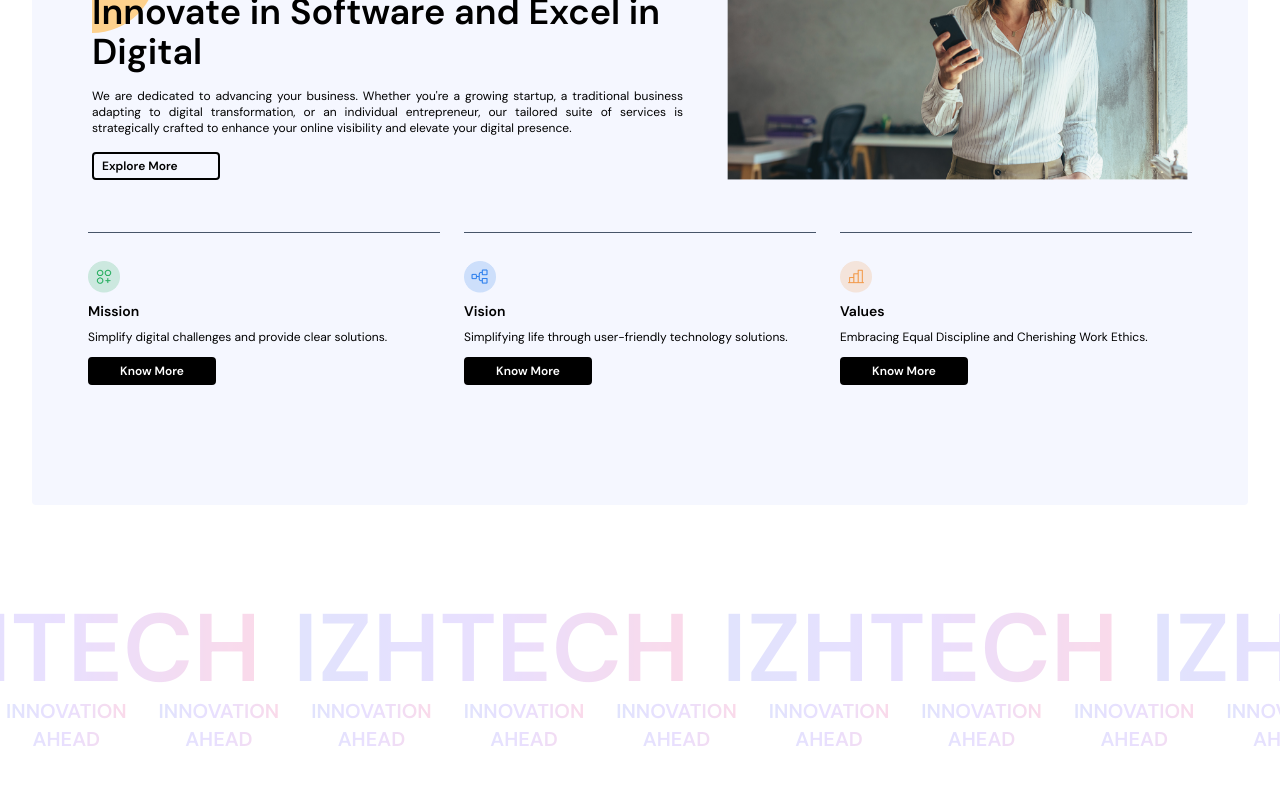
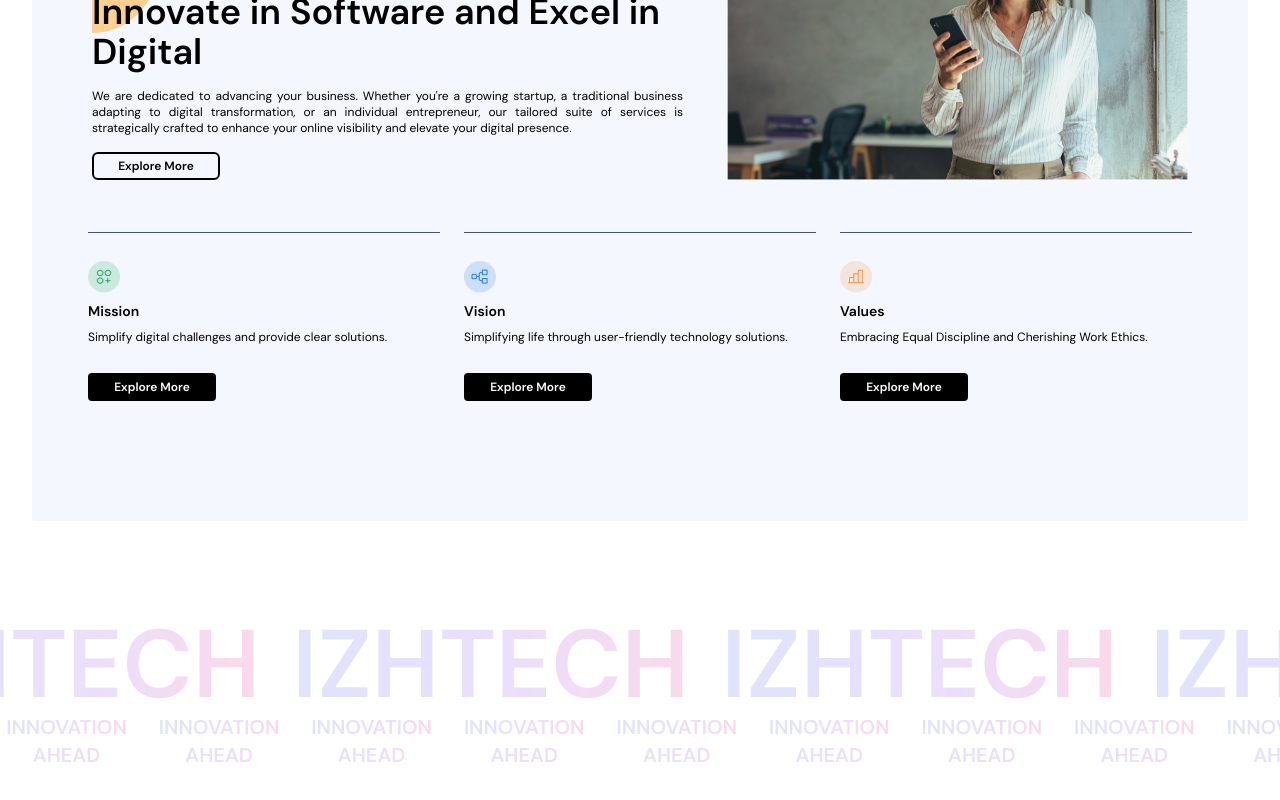
Before and after one commit to RexKnar/izhtech-react-latest, a React (Vite) app: page / in a window 1280 px wide. Shown: the part 1242-2042 px from the top of the page. Built offline with nearby package versions, Linux system fonts and the light colour scheme.

Commit message:
buttonchange

```diff
--- a/src/pages/about/components/Testimonials.tsx
+++ b/src/pages/about/components/Testimonials.tsx
@@ -1,6 +1,7 @@
 import { Carousel } from "flowbite-react";
 import { MoveLeft, MoveRight } from "lucide-react";
 import { customTheme } from "../../../shared/configs/testimonialSliderConfig";
+import { LinkButton } from "../../../shared/components/buttons/LinkButton";
 
 export default function Testimonials() {
   return (
@@ -11,9 +12,9 @@
           What our clients say
           <br /> about Izh-Tech.
         </h1>
-        <button className="h-6 mt-3 text-xs text-white rounded w-28 bg-gradient-to-r from-indigo-500 via-purple-500 to-pink-500 rounded-2l">
-          More Reviews <span>{"->"}</span>
-        </button>
+        <LinkButton variant={"gradient"}>
+             more info
+            </LinkButton>
       </div>
       <div className="w-full sm:w-2/4">
 
--- a/src/pages/home/components/Banner.tsx
+++ b/src/pages/home/components/Banner.tsx
@@ -2,7 +2,8 @@
 import { fadeIn } from "../../../shared/animation/variants";
 import MissionStatement from "./Missionstatement";
 import CustomObject from "../../../shared/components/CustomObjects";
-import { Link } from "react-router-dom";
+
+import { LinkButton } from "../../../shared/components/buttons/LinkButton";
 
 export default function banner() {
   return (
@@ -24,10 +25,11 @@
             <p className="z-10 pt-4 pb-4 text-xs text-justify">
             We are dedicated to advancing your business. Whether you're a growing startup, a traditional business adapting to digital transformation, or an individual entrepreneur, our tailored suite of services is strategically crafted to enhance your online visibility and elevate your digital presence.
             </p>
-            <Link to={'/about'} className="w-32 px-2 py-1 text-xs font-bold text-black border-2 border-black rounded">
+            <LinkButton href={'/about'} variant={"outline"} size={"xs"}>
               Explore More
+            </LinkButton>
 
-            </Link>
+
           </div>
 
         </motion.div>
--- a/src/pages/home/components/Missionstatement.tsx
+++ b/src/pages/home/components/Missionstatement.tsx
@@ -1,6 +1,6 @@
 import { motion } from "framer-motion";
 import { fadeIn } from "../../../shared/animation/variants";
-import { Link } from "react-router-dom";
+import { LinkButton } from "../../../shared/components/buttons/LinkButton";
 
 
 export default function MissionStatement() {
@@ -20,9 +20,9 @@
           <img src="/images/bannar1/mission.png" alt="Image" className="w-8 h-8 mt-5" />
           <h2 className="pt-2 text-sm font-bold">Mission</h2>
           <p className="pt-2 pb-3 text-xs">Simplify digital challenges and provide clear solutions.</p>
-          <Link to={'/about'} className="w-32 px-2 py-1 text-xs font-bold text-center text-white bg-black border-2 border-black rounded">
-            Know More<span></span>
-          </Link>
+          <LinkButton href={'/about'} size={"xs"} className="w-32 px-2 py-1 text-xs font-bold text-center text-white bg-black border-2 border-black rounded">
+              Explore More
+            </LinkButton>
         </motion.div>
 
         <motion.div variants={fadeIn("up", 0.2)}
@@ -33,9 +33,9 @@
           <img src="/images/bannar1/vision.png" alt="Image" className="w-8 h-8 mt-5" />
           <h2 className="pt-2 text-sm font-bold">Vision</h2>
           <p className="pt-2 pb-3 text-xs">Simplifying life through user-friendly technology solutions.</p>
-          <Link to={'/about'} className="w-32 px-2 py-1 text-xs font-bold text-center text-white bg-black border-2 border-black rounded">
-            Know More<span></span>
-          </Link>
+          <LinkButton href={'/about'} size={"xs"} className="w-32 px-2 py-1 text-xs font-bold text-center text-white bg-black border-2 border-black rounded">
+              Explore More
+            </LinkButton>
         </motion.div>
 
         <motion.div variants={fadeIn("up", 0.2)}
@@ -46,9 +46,9 @@
           <img src="/images/bannar1/values.png" alt="Image" className="w-8 h-8 mt-5" />
           <h2 className="pt-2 text-sm font-bold">Values</h2>
           <p className="pt-2 pb-3 text-xs">Embracing Equal Discipline and Cherishing Work Ethics.</p>
-          <Link to={'/about'} className="w-32 px-2 py-1 text-xs font-bold text-center text-white bg-black border-2 border-black rounded">
-            Know More<span></span>
-          </Link>
+          <LinkButton href={'/about'} size={"xs"} className="w-32 px-2 py-1 text-xs font-bold text-center text-white bg-black border-2 border-black rounded">
+              Explore More
+            </LinkButton>
         </motion.div>
 
       </div>
--- a/src/shared/components/buttons/LinkButton.tsx
+++ b/src/shared/components/buttons/LinkButton.tsx
@@ -11,7 +11,7 @@
         default: 'relative flex items-center justify-center h-8 mt-4 text-sm font-bold text-white rounded bg-indigo-950  border-1 ',
         gradient: ' text-sm text-white rounded bg-gradient-to-r from-indigo-500 via-purple-500 to-pink-500  rounded-2l',
         destructive: 'bg-destructive text-destructive-foreground hover:bg-destructive/90',
-        outline: 'w-32 px-2 py-1 text-xs font-bold text-black border-2 border-black rounded',
+        outline: 'w-32 px-2 py-1 text-xs font-bold text-black border-2 border-black rounded bg-transparent',
         secondary: 'bg-secondary text-secondary-foreground hover:bg-secondary/80',
         ghost: 'hover:bg-accent hover:text-accent-foreground',
         link: 'underline-offset-4 hover:underline text-primary',
```
Also changed, not shown: public/images/servicepage/modified image.jpg (added).
